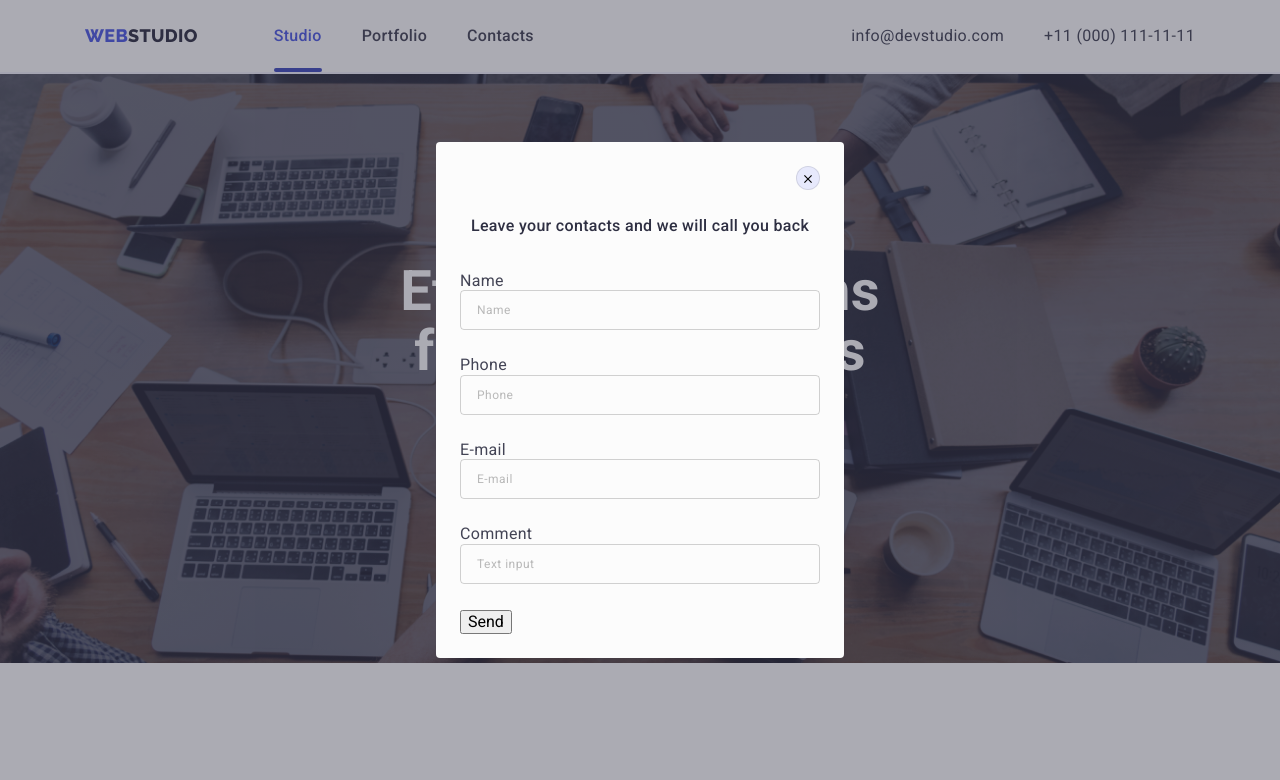
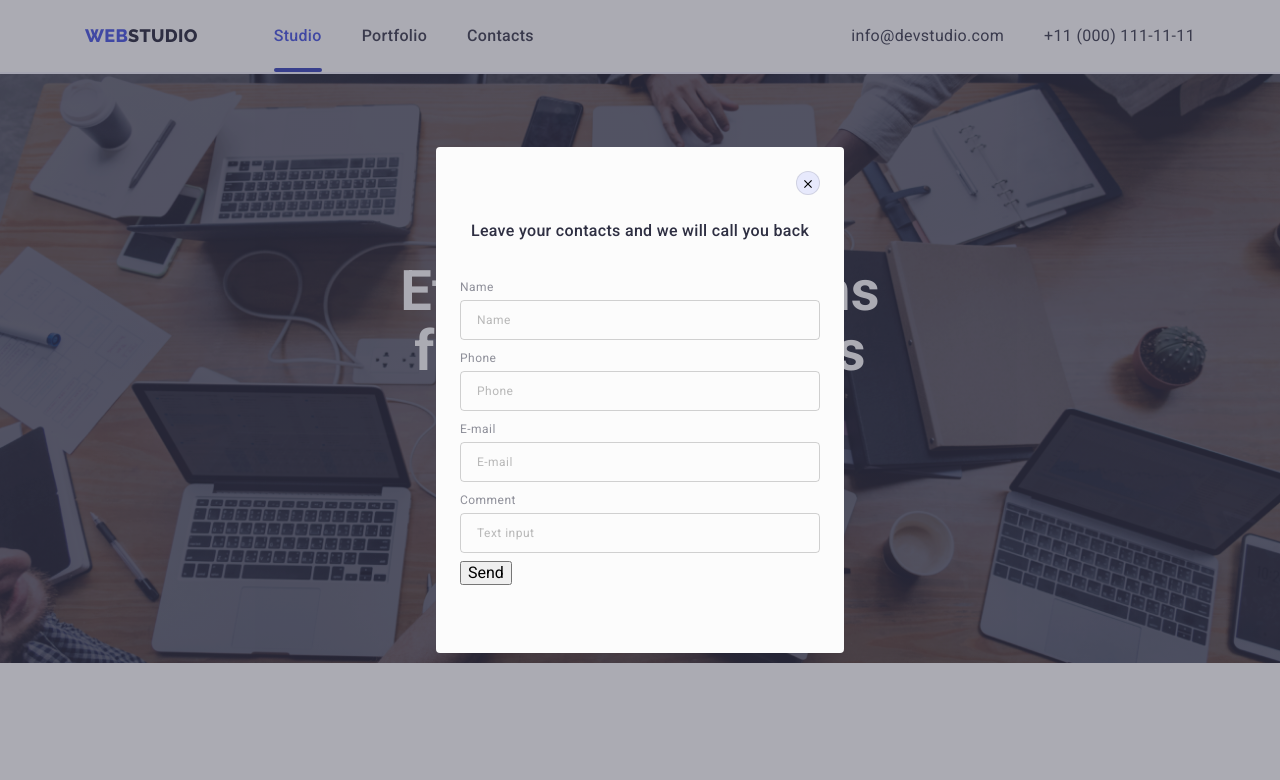
Before and after one commit to kuchmiy-v/goit-markup-hw-06, a plain HTML site: page index.html in a window 1280 px wide. Both pictures are taken after a click on the button "Order Service". Shown: the top 780 px of the page. Drawn offline with nearby package versions, Linux system fonts and the light colour scheme.

Commit message:
hw6 verstka form-input

```diff
--- a/css/styles.css
+++ b/css/styles.css
@@ -699,13 +699,16 @@ header {
   color: var(--title-text-color);
 }
 
+.form-field {
+  margin-bottom: 8px;
+}
+
 .form-input {
   width: 100%;
   height: 40px;
   background-color: transparent;
   border: 1px solid rgba(33, 33, 33, 0.2);
   border-radius: 4px;
-  margin-bottom: 26px;
 
   font-weight: 400;
   font-size: 12px;
@@ -722,3 +725,22 @@ header {
   letter-spacing: 0.04em;
   color: rgba(117, 117, 117, 0.5);
 }
+
+.form-input:focus{
+  /* border: 1px solid #4D5AE5;
+  border-radius: 4px;  */
+}
+.form-input:not(:placeholder-shown):not(:focus):valid {
+}
+.form-input:not(:placeholder-shown):not(:focus):invalid {
+}
+
+.form-label {
+  display: inline-block;
+  font-weight: 400;
+  font-size: 12px;
+  line-height: 1.33;
+  letter-spacing: 0.04em;
+  color: #8e8f99;
+  margin-bottom: 4px;
+}
```
